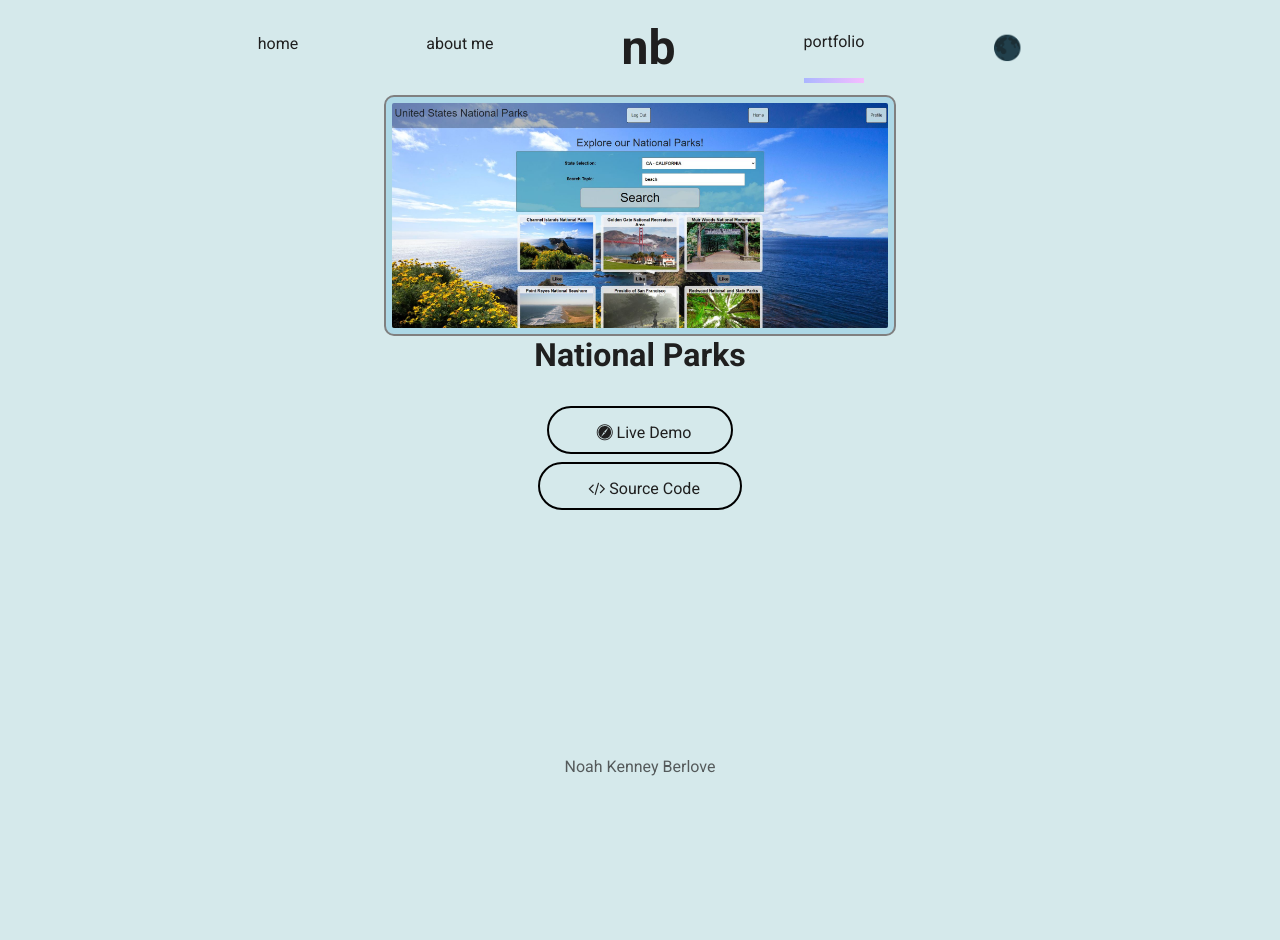
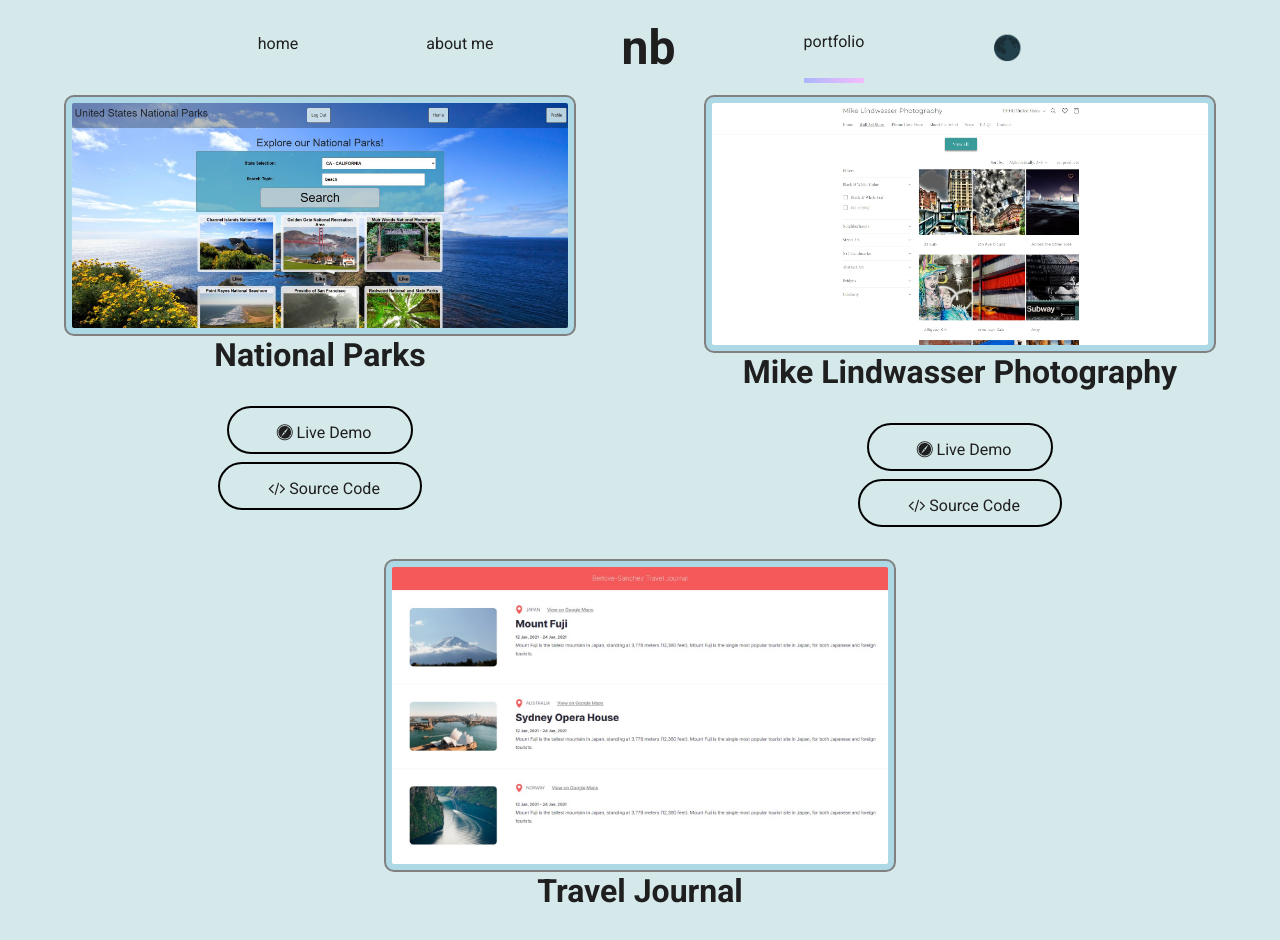
Before and after one commit to switch86/devportfolio, a React (Create React App) app: page /portfolio in a window 1280 px wide. Shown: the top 940 px of the page. Before the commit the page ends 800 px from the top, so only its background shows below. Built offline with nearby package versions, Linux system fonts and the light colour scheme; the HTML template or start-up script is replaced by a standard one.

Commit message:
updated projects

```diff
--- a/package.json
+++ b/package.json
@@ -2,6 +2,7 @@
   "name": "portfolioTemplate",
   "version": "2.0.0",
   "private": true,
+  "main": "index.html",
   "dependencies": {
     "@emotion/react": "^11.9.0",
     "@emotion/styled": "^11.8.1",
@@ -11,6 +12,7 @@
     "@testing-library/react": "^11.2.7",
     "@testing-library/user-event": "^13.1.9",
     "ajv": "^8.11.0",
+    "caniuse-lite": "^1.0.30001522",
     "classnames": "^2.2.6",
     "moment": "^2.29.4",
     "node-forge": ">=1.3.0",
--- a/src/components/about/About.js
+++ b/src/components/about/About.js
@@ -14,9 +14,13 @@ export default function About() {
                 about{firstName} </p>
             <p><span style={{color: info.baseColor}}>about{firstName} <span
                 className={Style.green}>(main)</span> $ </span><br/>
+                {info.title1}<br/>
                 {info.bio1}<br/><br/>
+                {info.title2}<br/>
                 {info.bio2}<br/><br/>
+                {info.title3}<br/>
                 {info.bio3}<br/><br/>
+                {info.title4}<br/>
                 {info.bio4}
             </p>
         </>;
--- a/src/components/portfolio/Dropdown.js
+++ b/src/components/portfolio/Dropdown.js
@@ -14,7 +14,6 @@ const DropDown = (props) => {
       setCollection(newCollection)
       setOpen(false);
     };
-
 
     return (
       <Dropdown
--- a/src/components/portfolio/Portfolio.js
+++ b/src/components/portfolio/Portfolio.js
@@ -2,7 +2,7 @@ import React from 'react';
 import PortfolioBlock from "./PortfolioBlock";
 import {Box, Grid} from "@mui/material";
 import {info} from "../../info/Info";
-import DropDown from './Dropdown';
+// import DropDown from './Dropdown';
 import "./Portfolio.css"
 
 export default function Portfolio() {
--- a/src/info/Info.js
+++ b/src/info/Info.js
@@ -8,6 +8,7 @@ import ajsbodywork from "../img/ajsbodywork.jpg"
 import zengarden from "../img/zengarden.jpg"
 import nationalparks from "../img/nationalparks.JPG"
 import aita from "../img/aita.JPG"
+import mlphotography from "../img/MikeLPhotographer.jpg"
 
 export let colors = ["rgb(247, 189, 255)", "rgb(82, 174, 255)"];
 
@@ -61,17 +62,22 @@ export const info = {
         }
 
     ],
-    bio1: `I'm a dedicated developer with a mission to build practical and user-friendly technologies that enhance the lives of diverse audiences.`,
 
-    bio2:`My ability to comprehend complex problems intuitively has been instrumental in my pursuit of web development, and I tackle every project with a deep passion for problem-solving and a playful sense of curiosity.`,
+    title1: `About Me:`,
+    bio1: `Hey there! I'm Noah Berlove, a passionate and creative developer with a unique perspective shaped by my journey as a queer nonbinary trans man and being raised by deaf parents. My expertise lies in web and software development, where I merge my technical skills with my commitment to social progress. I'm dedicated to making the digital landscape a more equitable space for everyone by prioritizing accessibility, inclusivity, and equity in all of my work. Through technology we have the power to create inclusive and transformative experiences that reflect our diverse world.`,
+    title2: `Background:`,
+    bio2:` My development journey began at a young age, learning HTML and CSS to build my neopets store. With a strong foundation in JavaScript, I've expanded my skillset to include various frameworks, languages, and tools. As someone who identifies as many things outside of the "norm" - queer, nonbinary, trans and neurodivergent to name a few - I understand firsthand the importance of representation and inclusivity. Accessibility, Equity, and Inclusion are core values that drive all of my work. From design to retrospective, I prioritize universal design and user experience.`,
 
-    bio3: `For me, each bug represents a puzzle waiting to be solved, and every project is an opportunity for creative exploration. My adaptability, determination, and collaborative skills enable me to prioritize the user's needs and devise intuitive solutions that promote inclusion and equity.` ,
 
-    bio4: `Let's team up and create something remarkable that has a positive impact!`,
+    title3: `Advocacy and Impact:`,
+    bio3: `I am a strong advocate for open-source development and collaboration, always seeking ways to give back to the developer community, particularly folks who are underrepresented in our field. I understand firsthand the importance of diversity and representation in the tech industry and STEM fields as a whole - we need everyone working together to build the future. Whether through my work on digital projects, providing interpreting services, or my involvement in community initiatives, I strive to create positive change in the tech industry and beyond.` ,
+
+    title4: `Let's Connect:`,
+    bio4: `I'm always excited to connect with fellow developers, creators, and advocates who share my passion for using technology to drive social progress. Feel free to reach out for collaborations, discussions, or just a friendly chat!`,
 
     skills:
         {
-            proficientWith: ['javascript', 'react', 'express', 'mongoDB', 'node.js', 'github', 'gpt3','whisper', 'HTML5/CSS3', 'bootstrapCSS'],
+            proficientWith: ['javascript', 'react', 'express', 'mongoDB', 'node.js', 'github', 'gpt','whisper', 'HTML5/CSS3', 'bootstrapCSS'],
             exposedTo: ['algorithms','data science', 'python', 'docker', 'three.js']
         }
     ,
@@ -101,7 +107,21 @@ export const info = {
             source: "https://github.com/switch86/nationalparks",
             skills: ["JS", "CSS", "bootstrap", "axios", "React", "reactRouter", "cors", "bcrypt", "JWT", "mongoose", "morgan", "express JWT", "dotenv", "Express", "Node"],
             image: nationalparks
-        }
+        },
+        {
+            title: "Mike Lindwasser Photography",
+            live: "https://www.mikelindwasserphotography.com/",
+            source: "https://www.shopify.com/",
+            skills: ["JS", "liquid", "shopify"],
+            image: mlphotography
+        },
+        {
+            title: "Travel Journal",
+            live: "https://traveljournalnkb.surge.sh/",
+            source: "https://github.com/switch86/assignments/travelJournal",
+            skills: ["JS", "React", "HTML", "CSS", "html5" ],
+            image: traveljournal
+        },
         // {
         //     title: "Social Blog Site",
         //     live: "https://aita.onrender.com",
@@ -145,13 +165,6 @@ export const info = {
     //         image: memegenerator
     //     },
     //     {
-    //         title: "Travel Journal",
-    //         live: "https://traveljournalnkb.surge.sh/",
-    //         source: "https://github.com/switch86/assignments/travelJournal",
-    //         skills: ["JS", "React", "HTML", "CSS", "html5" ],
-    //         image: traveljournal
-    //     },
-    //     {
     //         title: "Zen Garden",
     //         live: "https://zengardennkb.surge.sh",
     //         source: "https://github.com/switch86/assignments/zenGarden",
```
Also changed, not shown: src/img/MikeLPhotographer.jpg (added), 1 other file (tests, documents, lock files or other folders).
